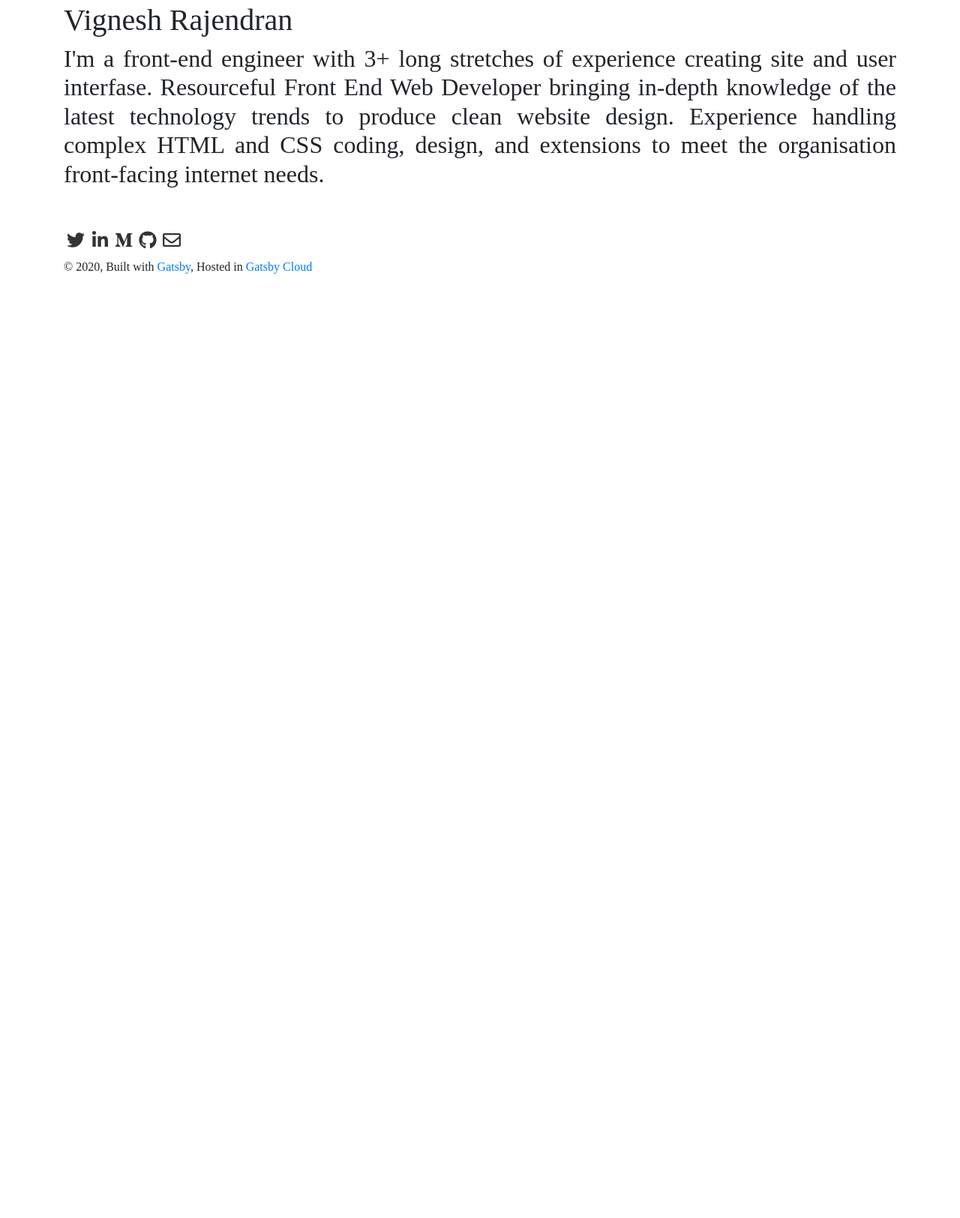
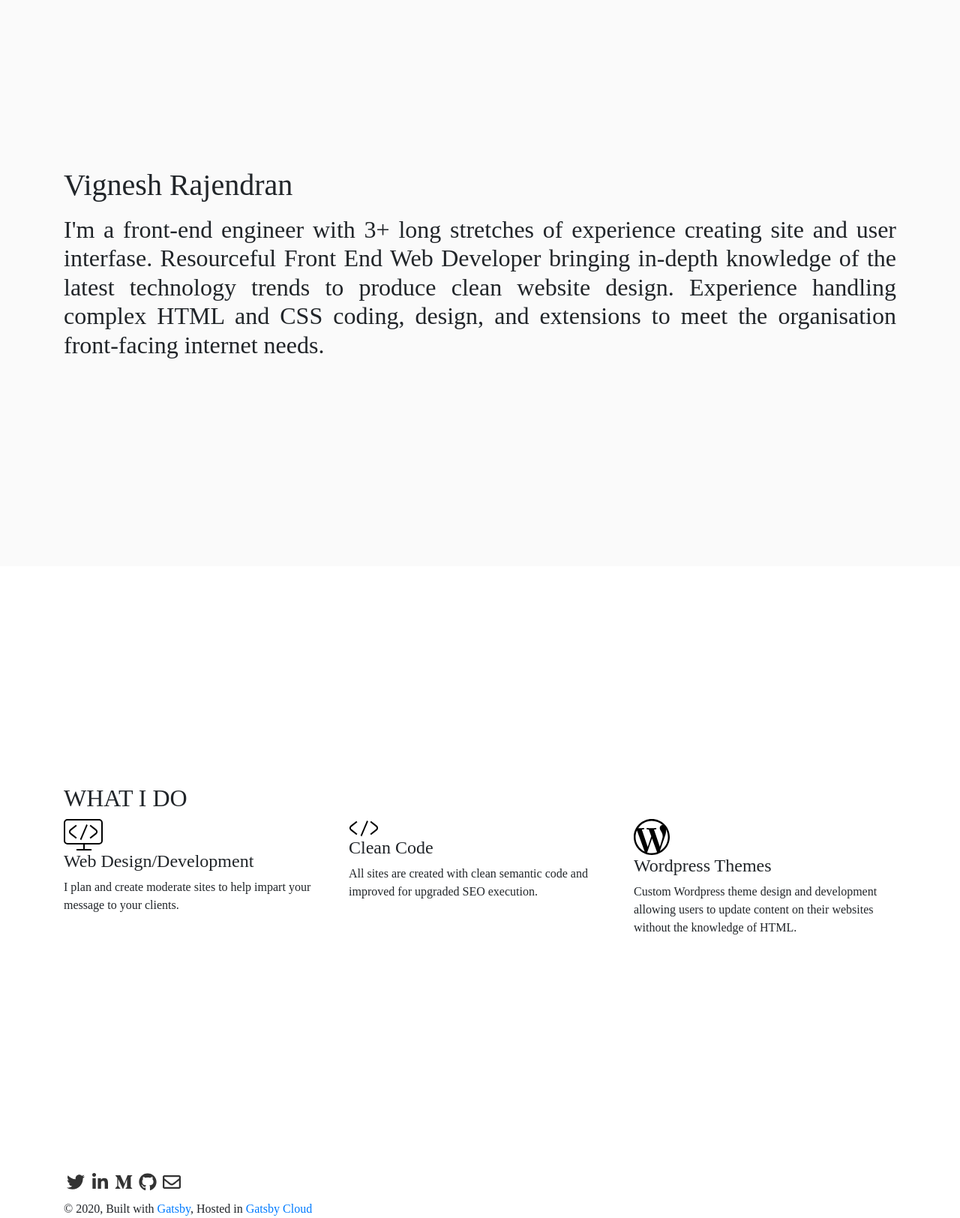
Before and after one commit to vignesh0208/vigneshr, a Gatsby site: page / in a window 1280 px wide. Shown: the part 125-1749 px from the top of the page at 75% size. Before the commit the page ends 800 px from the top, so only its background shows below. Built offline with nearby package versions, Linux system fonts and the light colour scheme; Gatsby itself is replaced by a stand-in of ours; a web font is replaced by a local one.

Commit message:
small update

```diff
--- a/package.json
+++ b/package.json
@@ -29,7 +29,8 @@
     "react": "^16.12.0",
     "react-dom": "^16.12.0",
     "react-helmet": "^6.1.0",
-    "styled-components": "^5.2.0"
+    "styled-components": "^5.2.0",
+    "uikit": "^3.5.7"
   },
   "devDependencies": {
     "prettier": "2.1.1"
--- a/src/components/container.js
+++ b/src/components/container.js
@@ -1,5 +1,9 @@
 import React from "react"
 
-export default function Container({ children }) {
-    return <div className="container">{children}</div>
+export default function Container(props) {
+    return (
+        <div className={props.bgColor}>
+            <div className="container">{props.children}</div>
+        </div>
+    )
 }
--- a/src/components/header.js
+++ b/src/components/header.js
@@ -8,7 +8,7 @@ export default function Header() {
     return (
         <header className="header">
             <SEO />
-            <Container>
+            <Container className="container">
                 <div className="d-flex justify-content-between">
                     <Link to="/"><img src={Logo} alt="vigneshr" className="logo" /></Link>
                 </div>
--- a/src/components/seo.js
+++ b/src/components/seo.js
@@ -54,6 +54,7 @@ const SEO = ({ title, description, image, article }) => {
             )}
 
             {seo.image && <meta name="twitter:image" content={seo.image} />}
+
         </Helmet>
     )
 }
--- a/src/pages/index.js
+++ b/src/pages/index.js
@@ -2,16 +2,56 @@ import React from "react"
 import Header from "../components/header"
 import Container from "../components/container"
 import Footer from "../components/footer"
+
+import Icon1 from "../images/web-design.svg";
+import Icon2 from "../images/clean-code.svg";
+import Icon3 from "../images/wordpress.svg";
+
 import '../style/dark-mode.css'
+
 
 export default function Home() {
     return (
         <div>
             <Header />
-            <Container>
-                <div className="my-5 about-me">
+            <Container bgColor="background-color">
+                <div className="about-me view-height">
                     <h1>Vignesh Rajendran</h1>
                     <h2>I'm a front-end engineer with 3+ long stretches of experience creating site and user interfase. Resourceful Front End Web Developer bringing in-depth knowledge of the latest technology trends to produce clean website design. Experience handling complex HTML and CSS coding, design, and extensions to meet the organisation front-facing internet needs.</h2>
+                </div>
+            </Container>
+            <Container>
+                <div className="what-do view-height">
+                    <h2>WHAT I DO</h2>
+                    <div className="row">
+                        <div className="col-md-4 col-sm-6">
+                            <div className="service-icon">
+                                <img src={Icon1} alt="Web Design/Development" className="img-resp" />
+                            </div>
+                            <div className="service-info">
+                                <h4 className="service-name">Web Design/Development</h4>
+                                <p className="service-description">I plan and create moderate sites to help impart your message to your clients.</p>
+                            </div>
+                        </div>
+                        <div className="col-md-4 col-sm-6">
+                            <div className="service-icon">
+                                <img src={Icon2} alt="Clean Code" className="img-resp" />
+                            </div>
+                            <div className="service-info">
+                                <h4 className="service-name">Clean Code</h4>
+                                <p className="service-description">All sites are created with clean semantic code and improved for upgraded SEO execution.</p>
+                            </div>
+                        </div>
+                        <div className="col-md-4 col-sm-6">
+                            <div className="service-icon">
+                                <img src={Icon3} alt="Wordpress Themes" className="img-resp" />
+                            </div>
+                            <div className="service-info">
+                                <h4 className="service-name">Wordpress Themes</h4>
+                                <p className="service-description">Custom Wordpress theme design and development allowing users to update content on their websites without the knowledge of HTML.</p>
+                            </div>
+                        </div>
+                    </div>
                 </div>
             </Container>
             <Footer />
--- a/src/style/dark-mode.css
+++ b/src/style/dark-mode.css
@@ -27,6 +27,18 @@ body {
     color: #007bff;
 }
 
+.background-color {
+    background-color: #fafafa;
+}
+
+.view-height {
+    height: 100vh;
+    display: flex;
+    flex-direction: column;
+    justify-content: center;
+}
+
 .about-me h2 {
     text-align: justify;
+    margin-top: 8px;
 }
```
Also changed, not shown: src/images/clean-code.svg (added), src/images/web-design.svg (added), src/images/wordpress.svg (added), 1 other file.
